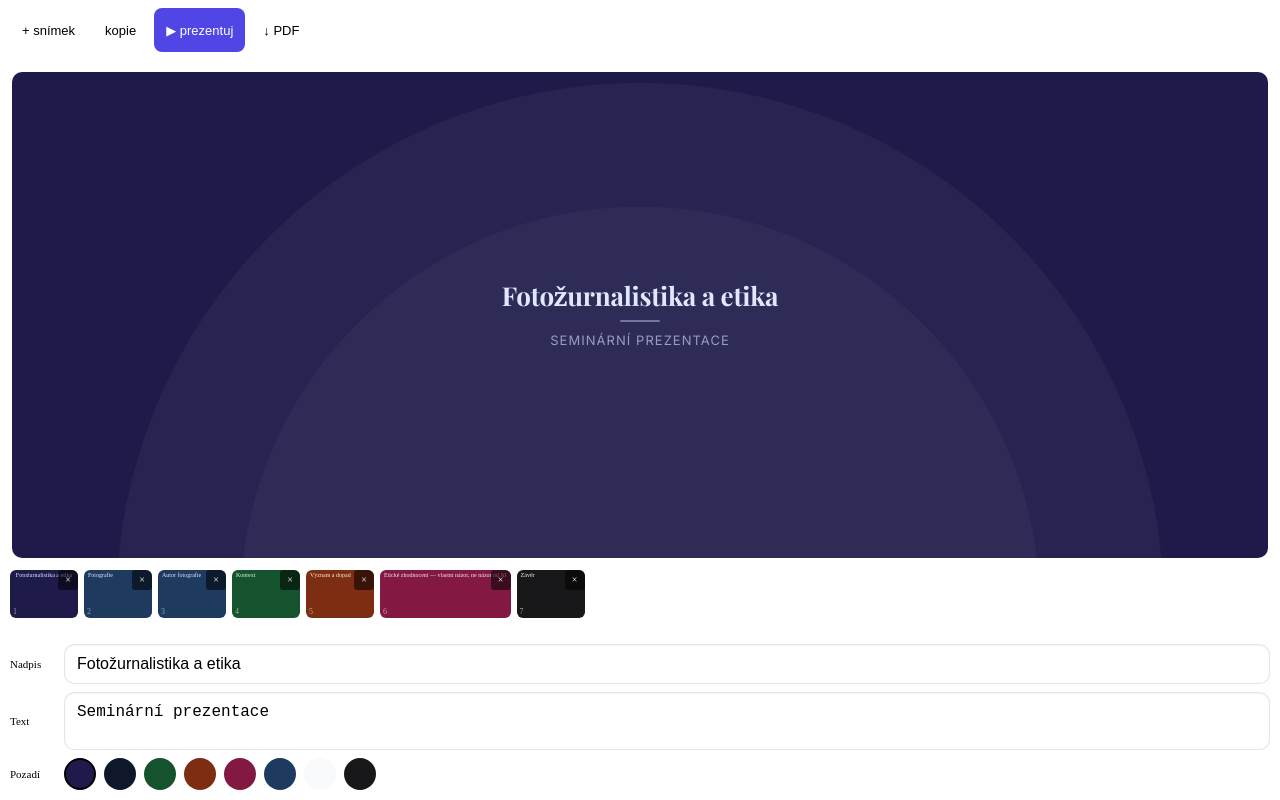
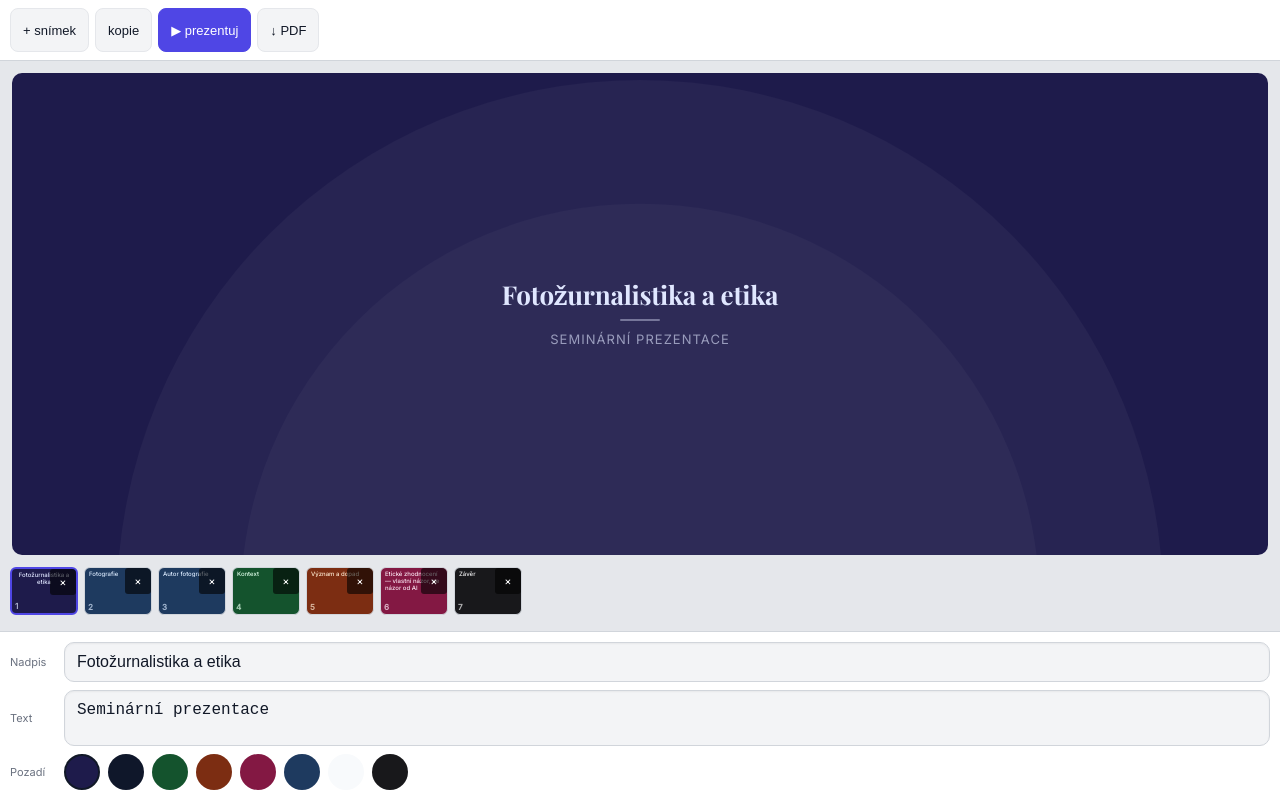
Before and after one commit to ciz97-cmyk/prezentace_etika, a plain HTML site: page index.html in a window 1280 px wide. Drawn offline with nearby package versions, Linux system fonts and the light colour scheme.

Commit message:
Update index.html

```diff
--- a/index.html
+++ b/index.html
@@ -1,55 +1,86 @@
 <!DOCTYPE html>
 <html lang="cs">
 <head>
-<meta name="viewport" content="width=device-width, initial-scale=1, maximum-scale=1">
+<meta charset="UTF-8">
+<meta name="viewport" content="width=device-width, initial-scale=1, maximum-scale=1, viewport-fit=cover">
+<meta name="apple-mobile-web-app-capable" content="yes">
+<meta name="apple-mobile-web-app-status-bar-style" content="default">
 <link rel="preconnect" href="https://fonts.googleapis.com">
 <link href="https://fonts.googleapis.com/css2?family=Playfair+Display:wght@400;600;700&family=Inter:wght@300;400;500&display=swap" rel="stylesheet">
 <style>
+:root{
+  --color-background-primary:#ffffff;
+  --color-background-secondary:#f3f4f6;
+  --color-background-tertiary:#e5e7eb;
+  --color-border-tertiary:#d1d5db;
+  --color-border-secondary:#e5e7eb;
+  --color-text-primary:#111827;
+  --color-text-secondary:#6b7280;
+  --font-sans:'Inter',system-ui,-apple-system,sans-serif;
+}
+@media(prefers-color-scheme:dark){
+  :root{
+    --color-background-primary:#1c1c1e;
+    --color-background-secondary:#2c2c2e;
+    --color-background-tertiary:#3a3a3c;
+    --color-border-tertiary:#48484a;
+    --color-border-secondary:#3a3a3c;
+    --color-text-primary:#f2f2f7;
+    --color-text-secondary:#aeaeb2;
+  }
+}
 body{
-  overscroll-behavior: none;
-}
-
-#slide-preview{
-  touch-action: none;
+  overscroll-behavior:none;
 }
 
 *{box-sizing:border-box;margin:0;padding:0}
-body{font-family:var(--font-sans);background:var(--color-background-tertiary);touch-action:manipulation;-webkit-text-size-adjust:100%}
-#app{display:flex;flex-direction:column;height:100vh;min-height:0}
+body{font-family:var(--font-sans);background:var(--color-background-tertiary);touch-action:manipulation;-webkit-text-size-adjust:100%;height:100dvh;overflow:hidden;}
+#app{display:flex;flex-direction:column;height:100dvh;min-height:0;}
 #toolbar{background:var(--color-background-primary);border-bottom:0.5px solid var(--color-border-tertiary);padding:8px 10px;display:flex;align-items:center;gap:6px;overflow-x:auto;-webkit-overflow-scrolling:touch;flex-shrink:0}
 #toolbar::-webkit-scrollbar{display:none}
 .tb-btn{background:var(--color-background-secondary);border:0.5px solid var(--color-border-secondary);border-radius:8px;padding:8px 12px;font-size:13px;color:var(--color-text-primary);cursor:pointer;white-space:nowrap;min-height:44px;flex-shrink:0;-webkit-tap-highlight-color:transparent}
 .tb-btn.primary{background:#4f46e5;color:#fff;border-color:#4f46e5}
 .tb-btn:active{opacity:.7}
-#slide-area{flex:1;overflow:hidden;display:flex;flex-direction:column;padding:10px;gap:8px;min-height:0}
+#slide-area{flex:1;overflow:hidden;display:flex;flex-direction:column;padding:10px;gap:8px;min-height:0;background:var(--color-background-tertiary);}
 #slide-preview{flex:1;border-radius:12px;overflow:hidden;position:relative;border:2px solid transparent;min-height:0}
-#slide-canvas{width:100%;height:100%;display:flex;flex-direction:column;justify-content:center;align-items:center;padding:16px;overflow:hidden;position:relative}
+#slide-canvas{width:100%;height:100%;display:flex;flex-direction:column;justify-content:center;align-items:center;padding:16px;overflow:hidden;position:relative;background:#1e1b4b;color:#e0e7ff;}
 #thumbs-row{display:flex;gap:6px;overflow-x:auto;padding:2px 0;flex-shrink:0;min-height:56px;-webkit-overflow-scrolling:touch}
 #thumbs-row::-webkit-scrollbar{display:none}
-.thumb{min-width:68px;height:48px;border-radius:6px;border:1.5px solid var(--color-border-tertiary);flex-shrink:0;overflow:hidden;position:relative;-webkit-tap-highlight-color:transparent}
+.thumb{min-width:68px;width:68px;height:48px;border-radius:6px;border:1.5px solid var(--color-border-tertiary);flex-shrink:0;overflow:hidden;position:relative;-webkit-tap-highlight-color:transparent}
 .thumb.active{border-color:#4f46e5;border-width:2px}
-.thumb .del{position:absolute;top:0;right:0;font-size:10px;color:#fff;background:rgba(0,0,0,.55);border-radius:3px;padding:2px 5px;z-index:2;line-height:16px;min-width:20px;min-height:20px;display:flex;align-items:center;justify-content:center}
-.thumb .tnum{position:absolute;bottom:2px;left:3px;font-size:8px;opacity:.6}
-#edit-panel{background:var(--color-background-primary);border-top:0.5px solid var(--color-border-tertiary);padding:10px;display:flex;flex-direction:column;gap:8px;overflow-y:auto;max-height:40vh;flex-shrink:0;-webkit-overflow-scrolling:touch}
+.thumb .del{position:absolute;top:0;right:0;font-size:11px;color:#fff;background:rgba(0,0,0,.6);border-radius:3px;padding:3px 6px;z-index:2;line-height:16px;min-width:26px;min-height:26px;display:flex;align-items:center;justify-content:center;}
+.thumb .tnum{position:absolute;bottom:2px;left:3px;font-size:8px;opacity:0.7;font-weight:600;}
+#edit-panel{background:var(--color-background-primary);border-top:0.5px solid var(--color-border-tertiary);padding:10px 10px calc(10px + env(safe-area-inset-bottom));display:flex;flex-direction:column;gap:8px;overflow-y:auto;max-height:42vh;flex-shrink:0;-webkit-overflow-scrolling:touch}
 .ep-row{display:flex;gap:8px;align-items:center}
 .ep-label{font-size:11px;color:var(--color-text-secondary);min-width:46px}
 
 
 input[type=text],textarea{
   width:100%;
-  border:1px solid rgba(0,0,0,0.1);
+  border:1px solid var(--color-border-tertiary);
   border-radius:10px;
   padding:10px 12px;
   font-size:16px;
-  background:#fff;
+  background:var(--color-background-secondary);
   color:var(--color-text-primary);
   box-shadow:inset 0 1px 2px rgba(0,0,0,0.05);
+  -webkit-appearance:none;
+  appearance:none;
+}
+input[type=text]::placeholder,textarea::placeholder{
+  color:var(--color-text-secondary);
+  opacity:1;
+}
+input[type=text]:focus,textarea:focus{
+  outline:none;
+  border-color:#4f46e5;
+  box-shadow:0 0 0 2px rgba(79,70,229,0.15);
 }
 
 
-textarea{resize:none;min-height:44px}
+textarea{resize:none;min-height:44px;overflow:hidden;}
 .color-row{display:flex;gap:8px;flex-wrap:wrap}
-.color-swatch{width:32px;height:32px;border-radius:50%;cursor:pointer;border:2px solid transparent;flex-shrink:0;-webkit-tap-highlight-color:transparent}
+.color-swatch{width:36px;height:36px;border-radius:50%;cursor:pointer;border:2px solid transparent;flex-shrink:0;-webkit-tap-highlight-color:transparent}
 .color-swatch.active{border-color:var(--color-text-primary)}
 #present-overlay{display:none;position:fixed;inset:0;z-index:9999;flex-direction:column}
 #present-overlay.show{display:flex}
@@ -57,7 +88,7 @@ textarea{resize:none;min-height:44px}
 #present-nav{display:flex;align-items:center;justify-content:space-between;padding:12px 16px;background:rgba(0,0,0,.3);flex-shrink:0}
 .pnav-btn{background:rgba(255,255,255,.15);border:1px solid rgba(255,255,255,.3);border-radius:8px;padding:12px 20px;font-size:18px;color:#fff;min-height:48px;min-width:48px;-webkit-tap-highlight-color:transparent}
 #present-counter{font-size:13px;color:rgba(255,255,255,.7)}
-#file-input,#file-input-2{display:none}
+#file-input,#file-input-2{display:none;position:absolute;width:1px;height:1px;opacity:0;}
 </style>
 
 <div id="app">
@@ -68,7 +99,7 @@ textarea{resize:none;min-height:44px}
     <button class="tb-btn" id="pdf-btn" onclick="exportPDF()">&#8595; PDF</button>
   </div>
   <div id="slide-area">
-    <div id="slide-preview" onclick="focusEdit()">
+    <div id="slide-preview">
       <div id="slide-canvas"></div>
     </div>
     <div id="thumbs-row"></div>
@@ -210,8 +241,12 @@ function renderSlide(slide,el,small,slideIdx){
       label.textContent = isPortrait ? 'Přidej foto autora' : 'Přidej fotografii';
       label.style.cssText = 'font-family:Inter,sans-serif;font-size:clamp(8px,1.6vw,12px);opacity:0.6;text-align:center;padding:0 8px;font-weight:400;';
       zone.appendChild(icon);zone.appendChild(label);
-      zone.addEventListener('click', e => { e.stopPropagation(); document.getElementById(inputId).click(); });
-      zone.addEventListener('touchend', e => { e.stopPropagation(); document.getElementById(inputId).click(); }, {passive:true});
+      // Use a <label> element linked to the file input — this is the only reliable way to trigger file picker on iOS/Android
+      const lbl = document.createElement('label');
+      lbl.htmlFor = inputId;
+      lbl.style.cssText = 'position:absolute;inset:0;cursor:pointer;z-index:3;-webkit-tap-highlight-color:transparent;';
+      lbl.setAttribute('aria-label', isPortrait ? 'Přidej foto autora' : 'Přidej fotografii');
+      zone.appendChild(lbl);
       el.appendChild(zone);
     } else if (slide.img && small) {
       const im = document.createElement('img');
@@ -359,10 +394,12 @@ function renderThumbs(){
 function syncInputs(){
   const s=slides[cur];
   document.getElementById('inp-title').value=s.title||'';
-  document.getElementById('inp-body').value=s.body||'';
+  const ta=document.getElementById('inp-body');
+  ta.value=s.body||'';
+  ta.style.height='auto';
+  ta.style.height=ta.scrollHeight+'px';
   const cidx=COLORS.findIndex(c=>c.bg===s.bg);
   document.querySelectorAll('.color-swatch').forEach((sw,j)=>sw.classList.toggle('active',j===cidx));
-
 }
 
 function render(){
@@ -374,6 +411,10 @@ function render(){
 function updateCurrent(){
   slides[cur].title=document.getElementById('inp-title').value;
   slides[cur].body=document.getElementById('inp-body').value;
+  // auto-grow textarea
+  const ta=document.getElementById('inp-body');
+  ta.style.height='auto';
+  ta.style.height=ta.scrollHeight+'px';
   render();
 }
 
@@ -555,3 +596,5 @@ async function exportPDF(){
   btn.textContent='↓ PDF';btn.disabled=false;
 }
 </script>
+</body>
+</html>
```
